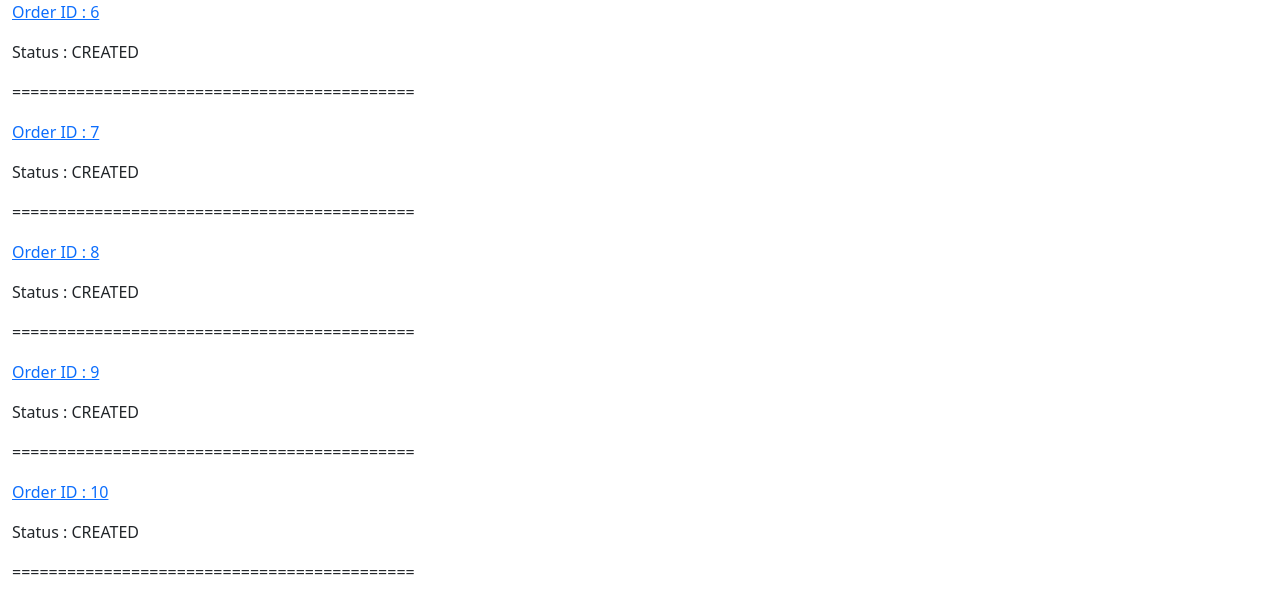
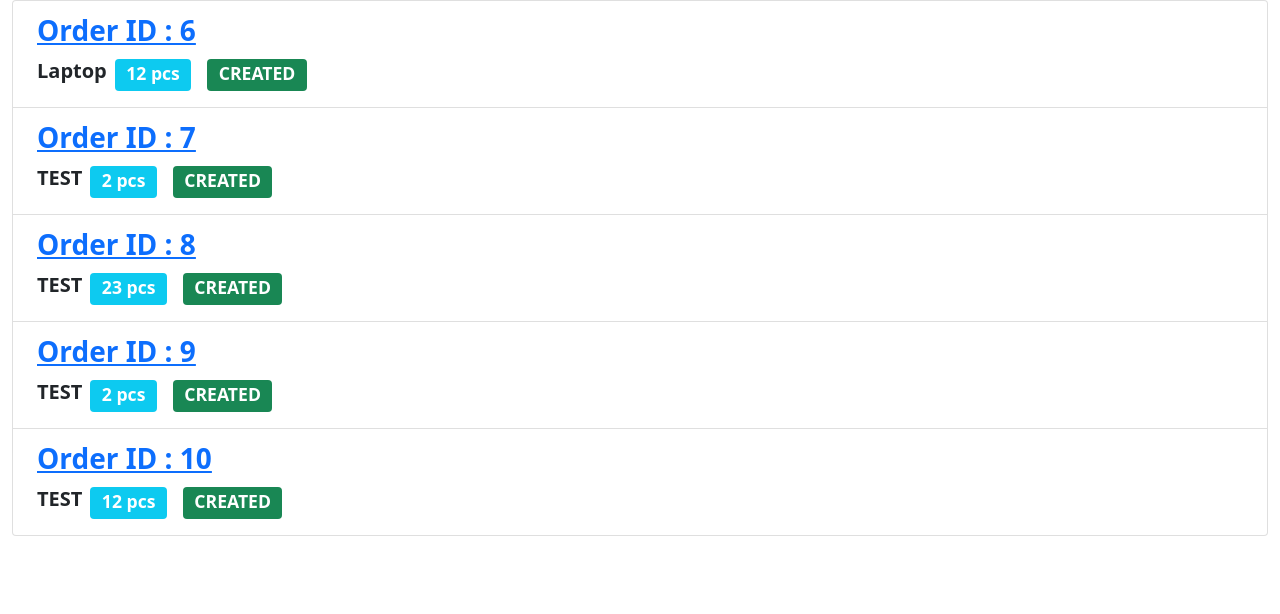
Before and after one commit to Penk13/myshop-ecommerce, a Django app: page /orders/order-list/ in a window 1280 px wide. Shown: the part 56-670 px from the top of the page. Run offline with Django 3.2, Linux system fonts and the light colour scheme; a user stored in the database is signed in; data comes from the database, SQL or seed files in the repository; both versions use the stored data as it was after the commit.

Commit message:
improve order list page

```diff
--- a/orders/templates/orders/order_list.html
+++ b/orders/templates/orders/order_list.html
@@ -1,9 +1,18 @@
 {% extends 'base.html' %}
 
 {% block content %}
-    {% for order in order_list %}
-        <a href="{{ order.get_absolute_url }}"><p>Order ID : {{ order.id }}</p></a>
-        <p>Status : {{ order.status }}</p>
-        <p>============================================</p>
-    {% endfor %}
+<ul class="list-group">
+{% for order in order_list %}
+    <li class="list-group-item d-flex justify-content-between align-items-start">
+        <div class="ms-2 me-auto">
+            <div class="fw-bold fs-3"><a href="{{ order.get_absolute_url }}">Order ID : {{ order.id }}</a></div>
+            <div class="d-flex my-2">
+                <h5 class="fw-bold">{{ order.products }}</h5>
+                <span class="badge bg-info mx-2 " style="font-size: 1.1rem;">{{ order.quantity }} pcs</span>
+                <span class="badge bg-success mx-2" style="font-size: 1.1rem;">{{ order.status }}</span>
+            </div>
+        </div>
+    </li>
+{% endfor %}
+</ul>
 {% endblock content %}
```
Also changed, not shown: db.sqlite3.
